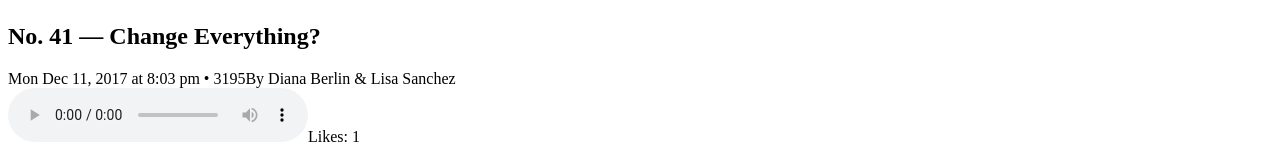
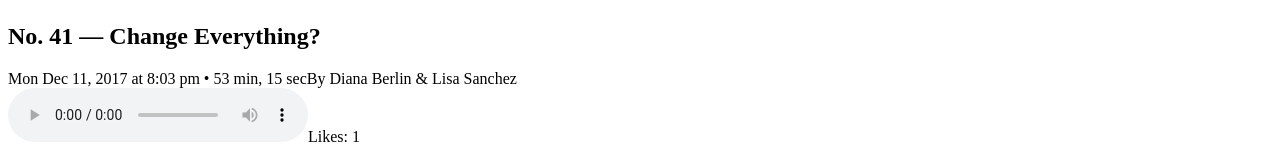
Before and after one commit to mlin367/BreakerAssignmentProject, a React app: page / in a window 1280 px wide. Shown: the part 381-541 px from the top of the page. Built offline with nearby package versions, Linux system fonts and the light colour scheme; the HTML template or start-up script is replaced by a standard one.

Commit message:
created formatting for duration

```diff
--- a/client/src/components/Podcast.jsx
+++ b/client/src/components/Podcast.jsx
@@ -13,13 +13,23 @@ const Podcast = ({ data }) => {
     return moment(time, 'HH:mm').format('h:mm a');
   }
 
+  const prettifyDuration = seconds => {
+    if (seconds > 60) {
+      let minutes = Math.floor(seconds/60);
+      let secs = seconds % 60;
+      return `${minutes} min, ${secs} sec`;
+    } else {
+      return `${seconds} sec`;
+    }
+  }
+
   return (
     <div className="podcast">
       <div className="wrapper1">
         <img className="artwork" src={data.image_url}></img>
         <div className="wrapper2">
           <h2 className="title">{data.title}</h2>
-          <span className="dateTime">{`${prettifyDate(data.date)} at ${prettifyTime(data.time)} • ${sampleBreakerData.duration}`}</span>
+          <span className="dateTime">{`${prettifyDate(data.date)} at ${prettifyTime(data.time)} • ${prettifyDuration(sampleBreakerData.duration)}`}</span>
           <span className="artist">By {data.artist_name}</span>
           <div className="wrapper3">
             <audio controls className="player" src={sampleBreakerData.enclosure_url}></audio>
```
